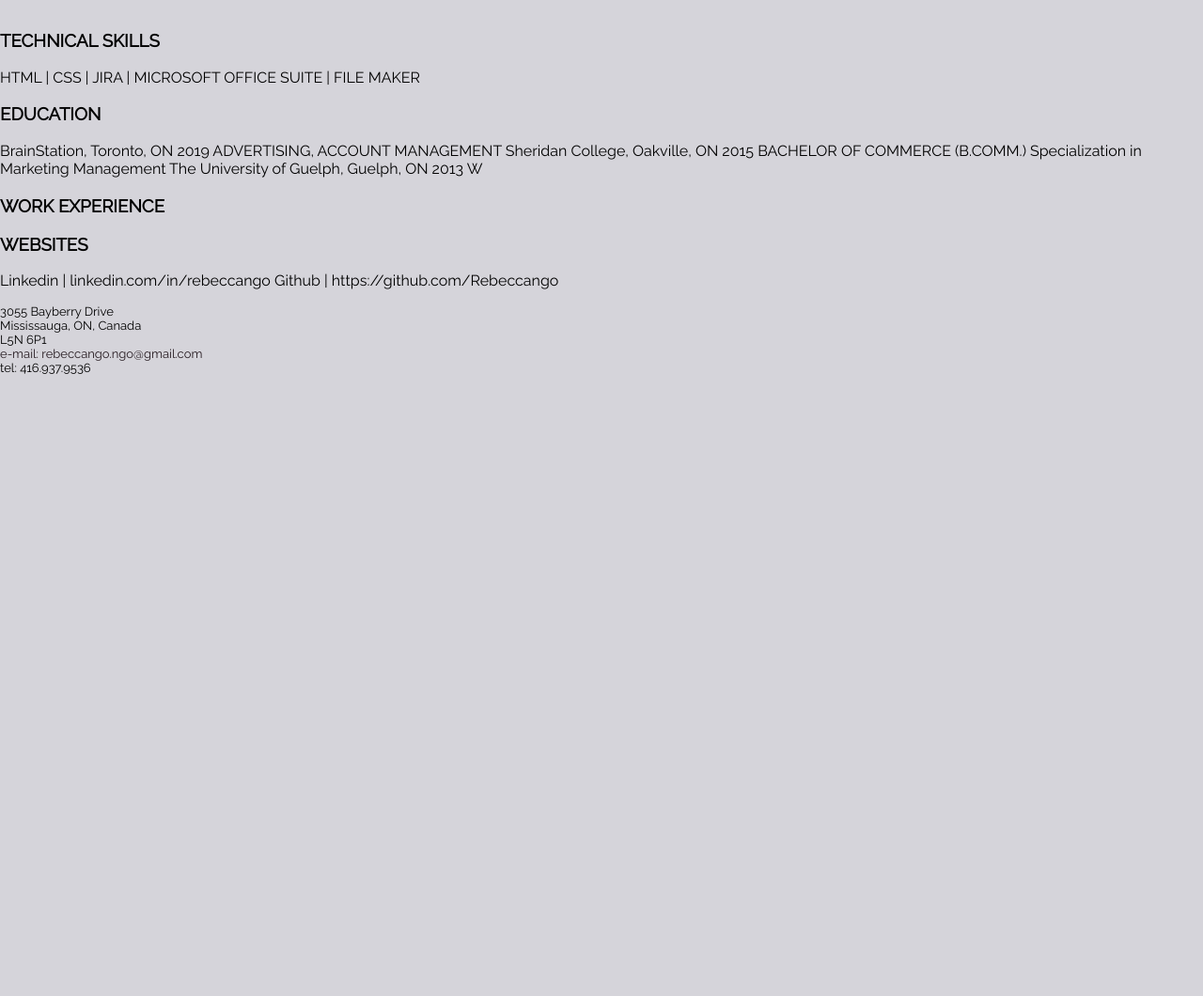
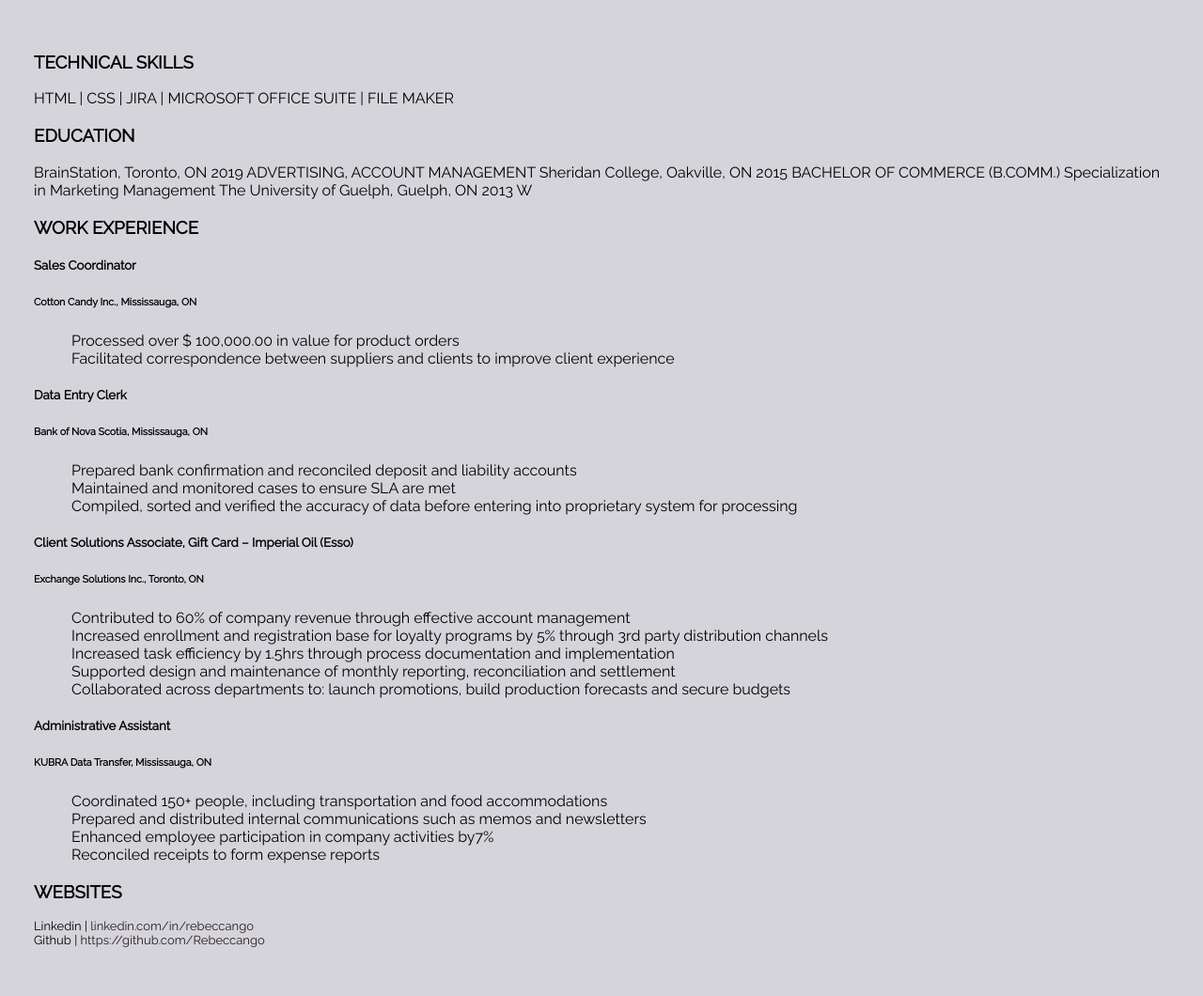
Before and after one commit to Rebeccango/resumeBasic, a PHP site: page / in a window 1280 px wide. Shown: the part 121-1181 px from the top of the page at 94% size. Before the commit the page ends 519 px from the top, so only its background shows below. Run offline with PHP 8.4, Linux system fonts and the light colour scheme.

Commit message:
added text from resume

```diff
--- a/index.html
+++ b/index.html
@@ -25,23 +25,6 @@
                 </h4>
                 <h4>tel: 416.937.9536</h4>
             </div>
-        </div>
-        <!-- <nav class="navbar--tabletDesk">
-            <ul>
-                <li>
-                    <a href="#technicalExp">TECHNICAL SKILLS</a>
-                </li>
-                <li>
-                    <a href="#education">EDUCATION</a>
-                </li>
-                <li>
-                    <a href="#workExp">EXPERIENCE</a>
-                </li>
-                <li>
-                    <a href="#sampleWork">PROJECTS</a>
-                </li>
-            </ul>
-        </nav> -->
     </header>
     <main>
         <section id="technicalExp">
@@ -63,23 +46,64 @@
         </section>
         <section id="workExp">
             <h3>WORK EXPERIENCE</h3>
+            <div class="exp">
+                <h5>Sales Coordinator</h5>
+                <h6>Cotton Candy Inc., Mississauga, ON</h6>
+                <p class="expDescription">
+                    <ul>
+                        <li>Processed over $ 100,000.00 in value for product orders</li>
+                        <li>Facilitated correspondence between suppliers and clients to improve client experience</li>
+                    </ul>
+                </p>
+            </div>
+            <div class="exp">
+                <h5>Data Entry Clerk</h5>
+                <h6>Bank of Nova Scotia, Mississauga, ON</h6>
+                <p class="expDescription">
+                    <ul>
+                        <li>Prepared bank confirmation and reconciled deposit and liability accounts</li>
+                        <li>Maintained and monitored cases to ensure SLA are met</li>
+                        <li>Compiled, sorted and verified the accuracy of data before entering into proprietary system for processing</li>
+                    </ul>
+                </p>
+            </div>
+            <div class="exp">
+                <h5>Client Solutions Associate, Gift Card – Imperial Oil (Esso)</h5>
+                <h6>Exchange Solutions Inc., Toronto, ON</h6>
+                <p class="expDescription">
+                    <ul>
+                        <li>Contributed to 60% of company revenue through effective account management</li>
+                        <li>Increased enrollment and registration base for loyalty programs by 5% through 3rd party distribution channels</li>
+                        <li>Increased task efficiency by 1.5hrs through process documentation and implementation</li>
+                        <li>Supported design and maintenance of monthly reporting, reconciliation and settlement</li>
+                        <li>Collaborated across departments to: launch promotions, build production forecasts and secure budgets</li>
+                    </ul>
+                </p>
+            </div>
+            <div class="exp">
+                <h5>Administrative Assistant</h5>
+                <h6>KUBRA Data Transfer, Mississauga, ON</h6>
+                <p class="expDescription">
+                    <ul>
+                        <li>Coordinated 150+ people, including transportation and food accommodations</li>
+                        <li>Prepared and distributed internal communications such as memos and newsletters</li>
+                        <li>Enhanced employee participation in company activities by7%</li>
+                        <li>Reconciled receipts to form expense reports</li>
+                    </ul>
+                </p>
+            </div>
         </section>
         <section id="sampleWork">
             <h3>WEBSITES</h3>
-            <p>Linkedin | linkedin.com/in/rebeccango
-                Github | https://github.com/Rebeccango</p>
+            <p>
+                <h4>Linkedin |
+                    <a href="https://linkedin.com/in/rebeccango"> linkedin.com/in/rebeccango</a>
+                </h4>
+                <h4>Github |
+                        <a href="https://github.com/Rebeccango"> https://github.com/Rebeccango </a>
+                </h4>
+            </p>
         </section>
     </main>
-    <footer>
-        <div class="div--contactInfo">
-            <h4>3055 Bayberry Drive</h4>
-            <h4>Mississauga, ON, Canada</h4>
-            <h4>L5N 6P1</h4>
-            <h4>
-                <a href="mailto:rebeccango.ngo@gmail.com">e-mail: rebeccango.ngo@gmail.com</a>
-            </h4>
-            <h4>tel: 416.937.9536</h4>
-        </div>
-    </footer>
 </body>
 </html>
--- a/styles/main.css
+++ b/styles/main.css
@@ -77,4 +77,9 @@
 .navbar--tabletDesk > *, .navbar--tabletDesk * {
   display: inline-block;
 }
+
+main {
+  margin: 2rem;
+  padding: 0.25rem;
+}
 /*# sourceMappingURL=main.css.map */
--- a/styles/main.scss
+++ b/styles/main.scss
@@ -10,7 +10,15 @@
     //MEDIA QUERY BREAKS
 $mobile: 320px;
 $tablet: 768px;
-$desktop: 1440px;
+$desktop: 1440pxs;
+
+//MIXINS
+
+@mixin sectionPadding {
+    margin: 2rem;
+    padding: 0.25rem;
+}
+
 // GENERAL ----------------------------------
 html,body{
     background-color: $Secondary;
@@ -47,8 +55,7 @@
     display:flex;
     justify-content: space-between;
     align-content: flex-start;
-    margin: 2rem;
-    padding: 0.25rem;
+    @include sectionPadding();
     border-bottom: solid black 2px;
         .header_div--name{
             display: flex;
@@ -76,6 +83,11 @@
     // border: solid black 2px;
 }
 
+//MAIN------------------------------------------
+
+main{
+    @include sectionPadding();
+}
 
 //FOOTER -------------------------------
 
```
Also changed, not shown: 1 other file.
